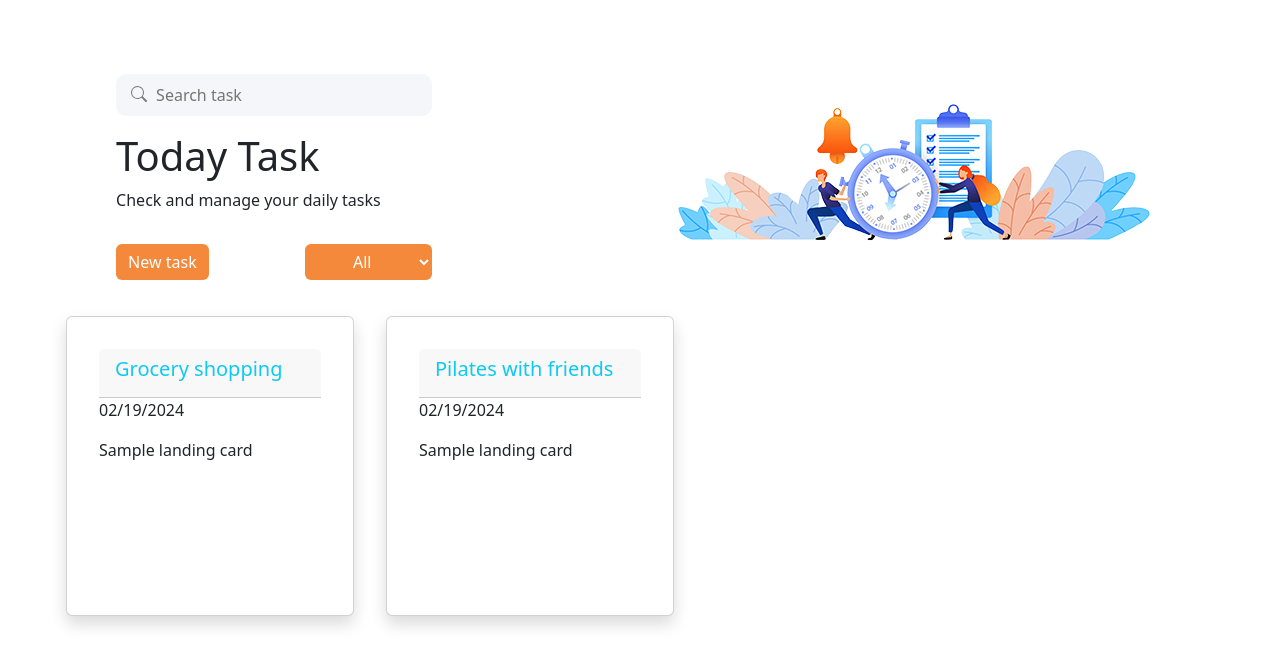
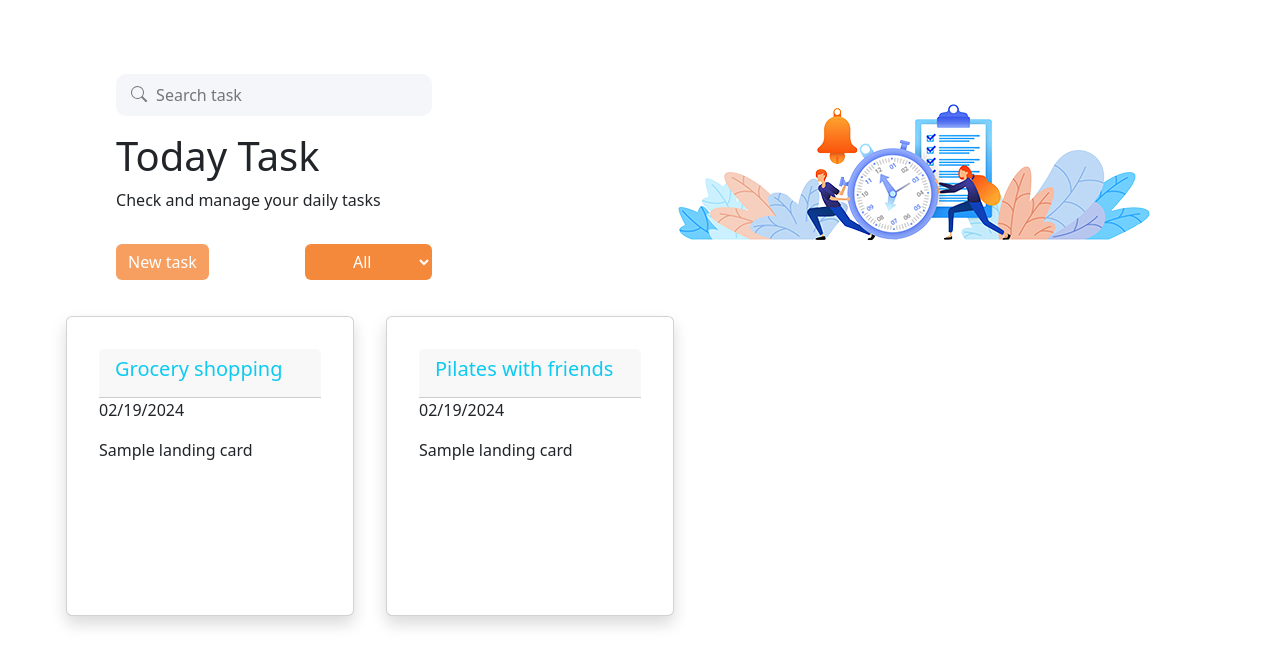
Before and after one commit to do-ngan/task-manager, a React (Create React App) app: page / in a window 1280 px wide. In both pictures the pointer is over the button "New task". Shown: the top 666 px of the page. Built offline with nearby package versions, Linux system fonts and the light colour scheme; the HTML template or start-up script is replaced by a standard one.

Commit message:
Update App.css

```diff
--- a/src/App.css
+++ b/src/App.css
@@ -80,3 +80,7 @@
   background-color: #f5893b !important;
   border: none !important;
 }
+
+.btn-primary:hover {
+  background-color: #f79f60 !important;
+}
```
